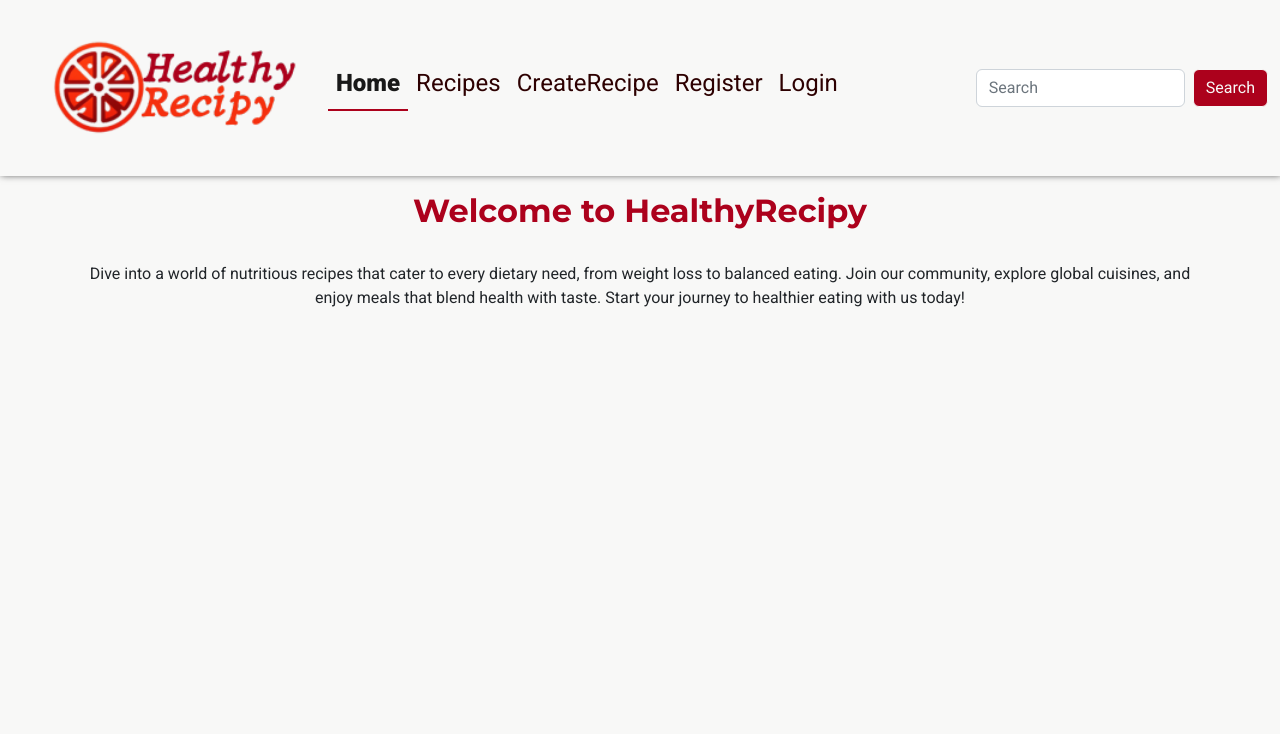
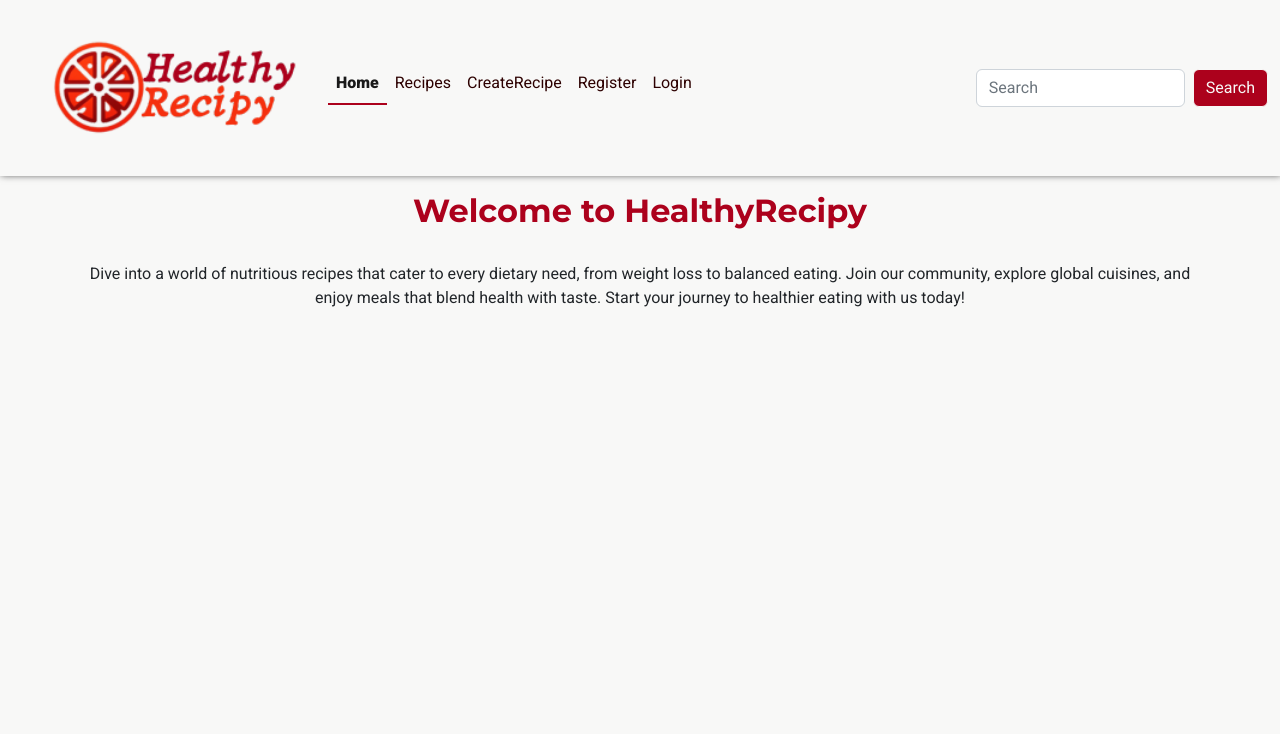
Before and after one commit to GracieteDev/recipe-django, a Django app: page / in a window 1280 px wide. Shown: the top 734 px of the page. Run offline with Django 4.2, Linux system fonts and the light colour scheme; data that the repository does not hold is empty; some libraries are stand-ins or nearby versions.

Commit message:
change styling

```diff
--- a/static/css/base.css
+++ b/static/css/base.css
@@ -82,7 +82,7 @@ footer {
   background-color: var(--white-yellow) !important;
   box-shadow: var(--small-box-shadow);
   color: var(--dark-red);
-  font-size: 1.5rem;
+  font-size: 1rem;
   display: flex;
   justify-content: center;
 }
@@ -110,7 +110,7 @@ img.logo {
   background-color: var(--red);
   border-color: var(--white-yellow);
   color: var(--light-red);
-  font-size: 1rem;
+
   color: var(--white-yellow)
 
 }
```
